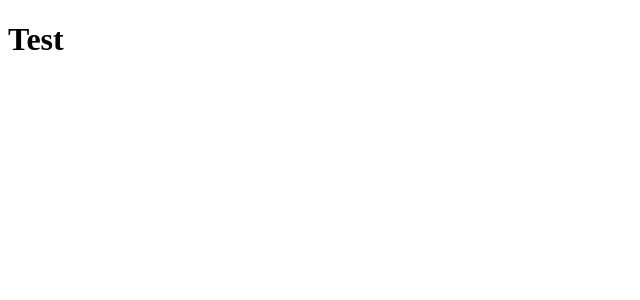
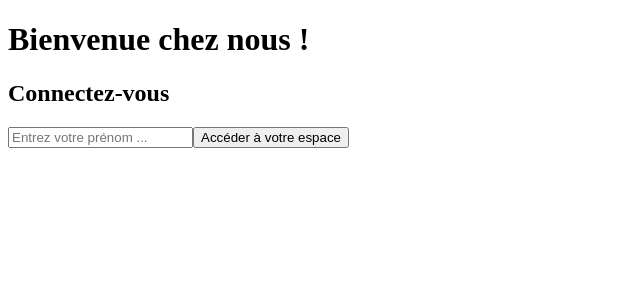
Before and after one commit to prisca-c/cake-nest-creative, a React (Vite) app: page / in a window 1280 px wide. Shown: the top 300 px of the page, without its empty margins (0-640 px from the left). Built offline with nearby package versions, Linux system fonts and the light colour scheme.

Commit message:
feat(login): add login page's component

```diff
--- a/src/App.tsx
+++ b/src/App.tsx
@@ -1,7 +1,9 @@
+import { LoginPage } from './pages/LoginPage.tsx';
+
 function App() {
   return (
     <div>
-      <h1>Test</h1>
+      <LoginPage />
     </div>
   );
 }
--- /dev/null
+++ b/src/components/LoginPage/Login.tsx
@@ -0,0 +1,39 @@
+import React, { useState } from 'react';
+
+export const Login = () => {
+  const [name, setName] = useState<string>('');
+
+  const handleNameOnChange = (event: React.ChangeEvent<HTMLInputElement>) => {
+    const inputName = event.target.value;
+    setName(inputName);
+  };
+
+  const handleLogin = (event: React.FormEvent<HTMLFormElement>) => {
+    event.preventDefault();
+    const form = event.currentTarget;
+    const name = form.querySelector('input')!.value;
+    if (name === '') {
+      alert('Veuillez entrer un prénom');
+      return;
+    }
+
+    alert(`Bienvenue ${name} !`);
+    setName('');
+  };
+
+  return (
+    <div>
+      <h2>Connectez-vous</h2>
+      <form onSubmit={handleLogin}>
+        <input
+          type="text"
+          placeholder="Entrez votre prénom ..."
+          id="name"
+          value={name}
+          onChange={handleNameOnChange}
+        />
+        <button>Accéder à votre espace</button>
+      </form>
+    </div>
+  );
+};
--- /dev/null
+++ b/src/pages/LoginPage.tsx
@@ -0,0 +1,10 @@
+import { Login } from '../components/LoginPage/Login.tsx';
+
+export const LoginPage = () => {
+  return (
+    <div>
+      <h1>Bienvenue chez nous ! </h1>
+      <Login />
+    </div>
+  );
+};
```
